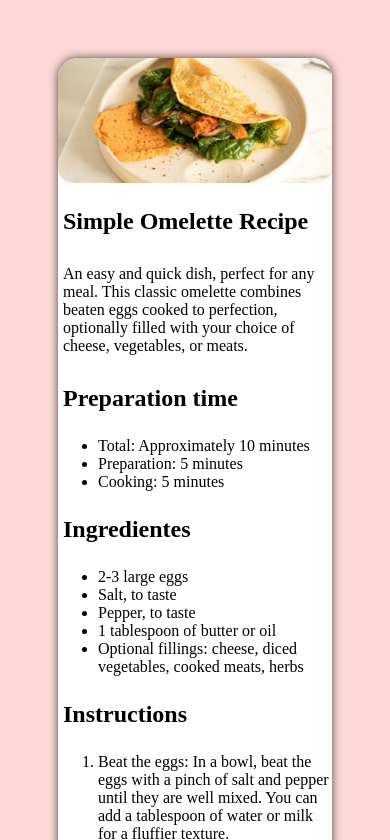
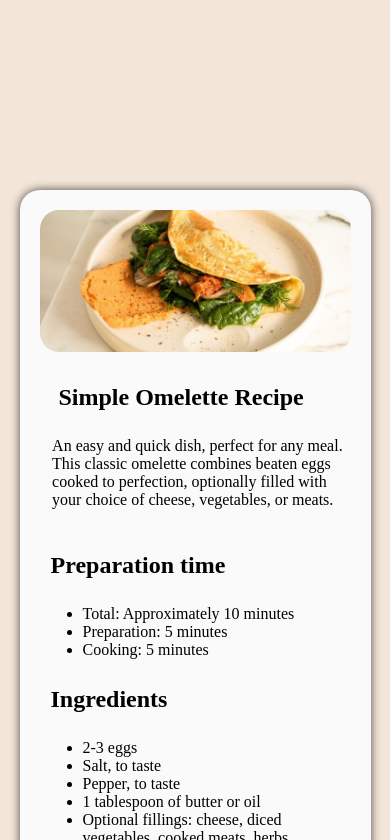
Before and after one commit to Ryan-Silva19/Desafio-FrontEnd-Mentor, a plain HTML site: page RecipePage/index.html in a window 390 px wide. Shown: the top 840 px of the page. Drawn offline with Linux system fonts and the light colour scheme.

Commit message:
ajustando o zoom pra 500% + responsividade

```diff
--- a/RecipePage/index.html
+++ b/RecipePage/index.html
@@ -12,21 +12,21 @@
     <section id="Recipe">
         <main>
             <div id="Image"><img src="./src/assets/images/image-omelette.jpeg" alt="imagem de uma omelete"
-                    class="image">
-            </div>
+                    class="image"></div>
+
             <h1 id="title">Simple Omelette Recipe</h1>
             <p id="resume">An easy and quick dish, perfect for any meal. This classic omelette combines beaten eggs
                 cooked
                 to perfection, optionally filled with your choice of cheese, vegetables, or meats.</p>
-            <h2>Preparation time</h2>
+                <h2>Preparation time</h2>
             <ul>
                 <li>Total: Approximately 10 minutes</li>
                 <li>Preparation: 5 minutes</li>
                 <li>Cooking: 5 minutes</li>
             </ul>
-            <h2>Ingredientes</h2>
+            <h2>Ingredients</h2>
             <ul>
-                <li>2-3 large eggs</li>
+                <li>2-3 eggs</li>
                 <li>Salt, to taste</li>
                 <li>Pepper, to taste</li>
                 <li>1 tablespoon of butter or oil</li>
--- a/RecipePage/src/style/RecipePage.css
+++ b/RecipePage/src/style/RecipePage.css
@@ -1,45 +1,64 @@
-body {
-    background-color: rgba(250, 128, 114, 0.295);
+*{
+    margin: 0;
+    padding: 0;
+    box-sizing: border-box;
+}
+body{
+    background-color: #F3E5D8;
     display: flex;
-    /* flex-direction: column; */
+    flex-direction: column;
     justify-content: center;
     align-items: center;
+    /* overflow: hidden; */
     /* flex-wrap: wrap; */
+    height: auto;
+    width: auto;
+    margin-top: 10rem;
 }
-
-#Recipe {
-    background-color: #FFFFFF;
+#Recipe{
+    background-color: #FAFAFA;
     display: flex;
     flex-direction: column;
-    justify-content: start;
-    flex-wrap: wrap;
+    justify-content: center;
     align-items: center;
-    max-width: 30rem;
-    width: auto;
+    max-width: 600px;
+    width: 90%;
     height: auto;
-    padding: 5px auto ;
-    margin: 50px;
+    padding: 15px;
     border-radius: 20px;
-    overflow: auto;
+    /* overflow: auto; */
+    margin: 30px 50px;
     box-shadow: 0px 0px 10px rgba(0, 0, 0, 0.7);
+
 }
-#Image img {
-    display: flex;
+#Image img{
+    display: block;
     max-width: 100%;
-    border-radius: 15px;
+    /* width: 38rem; */
+    border-radius: 1.5rem;
     justify-content: center;
     height: auto;
+    padding: 5px;
+    /* font-family  */
 }
-
-#title {
-    padding: 5px;
+div{
+    display: flex;
+    justify-content: center;
 }
-
-#resume {
-    padding: 5px;
+#title{
+    padding-left: 1.5rem;
+    line-height: 5rem;
 }
-
-
-h2,p {
-    padding: 5px;
+#resume{
+    padding-left: 1.1rem;
 }
+h2{
+    padding-left: 1rem;
+    line-height: 5rem;
+}
+ul,ol{
+    padding-left: 3rem;
+}
+p{
+    padding: 0 0 1rem 1rem;
+}
```
